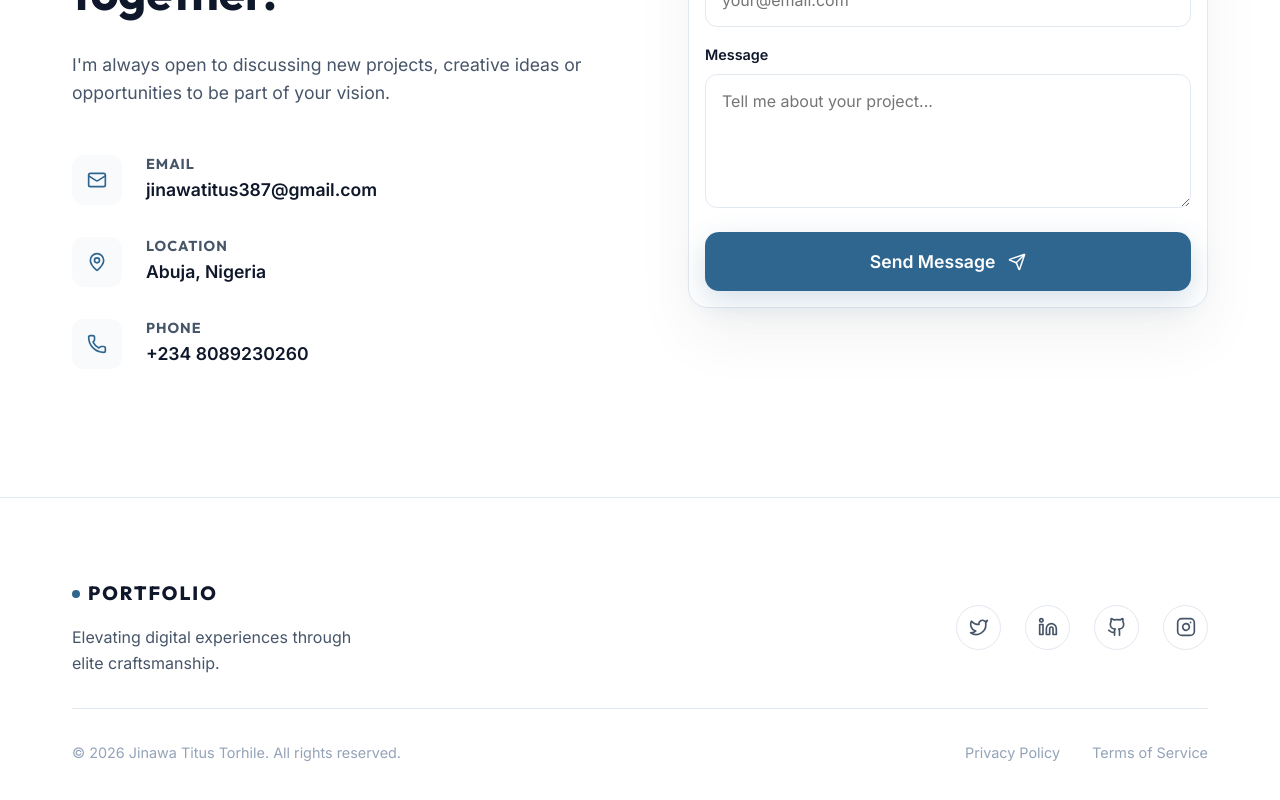
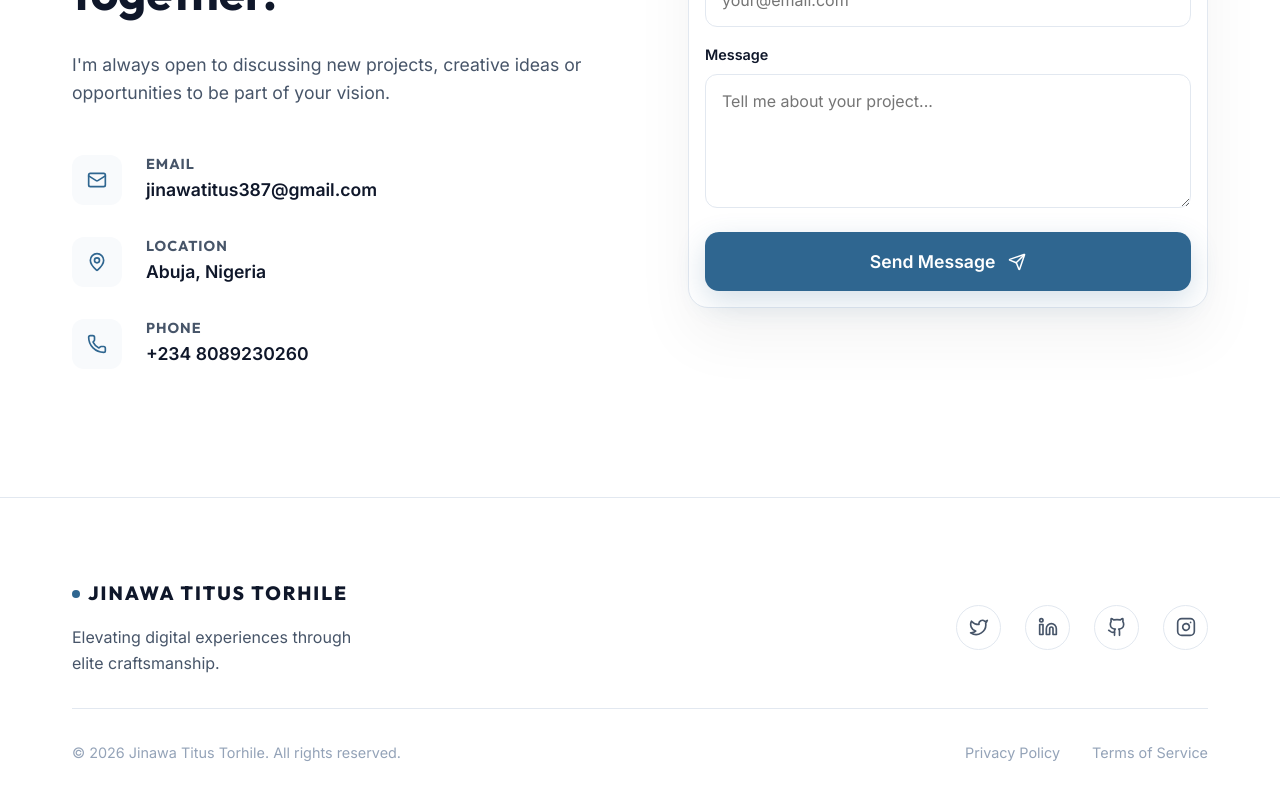
Before and after one commit to Jinawalic/portfolio, a React (Vite) app: page / in a window 1280 px wide. Shown: the part 4086-4886 px from the top of the page. Built offline with nearby package versions, Linux system fonts and the light colour scheme.

Commit message:
Update Footer.tsx

```diff
--- a/src/components/Footer.tsx
+++ b/src/components/Footer.tsx
@@ -11,7 +11,7 @@ const Footer = () => {
             <div className="logo">
               <a href="#">
                 <span className="logo-dot"></span>
-                PORTFOLIO
+                JINAWA TITUS TORHILE
               </a>
             </div>
             <p>Elevating digital experiences through elite craftsmanship.</p>
```
